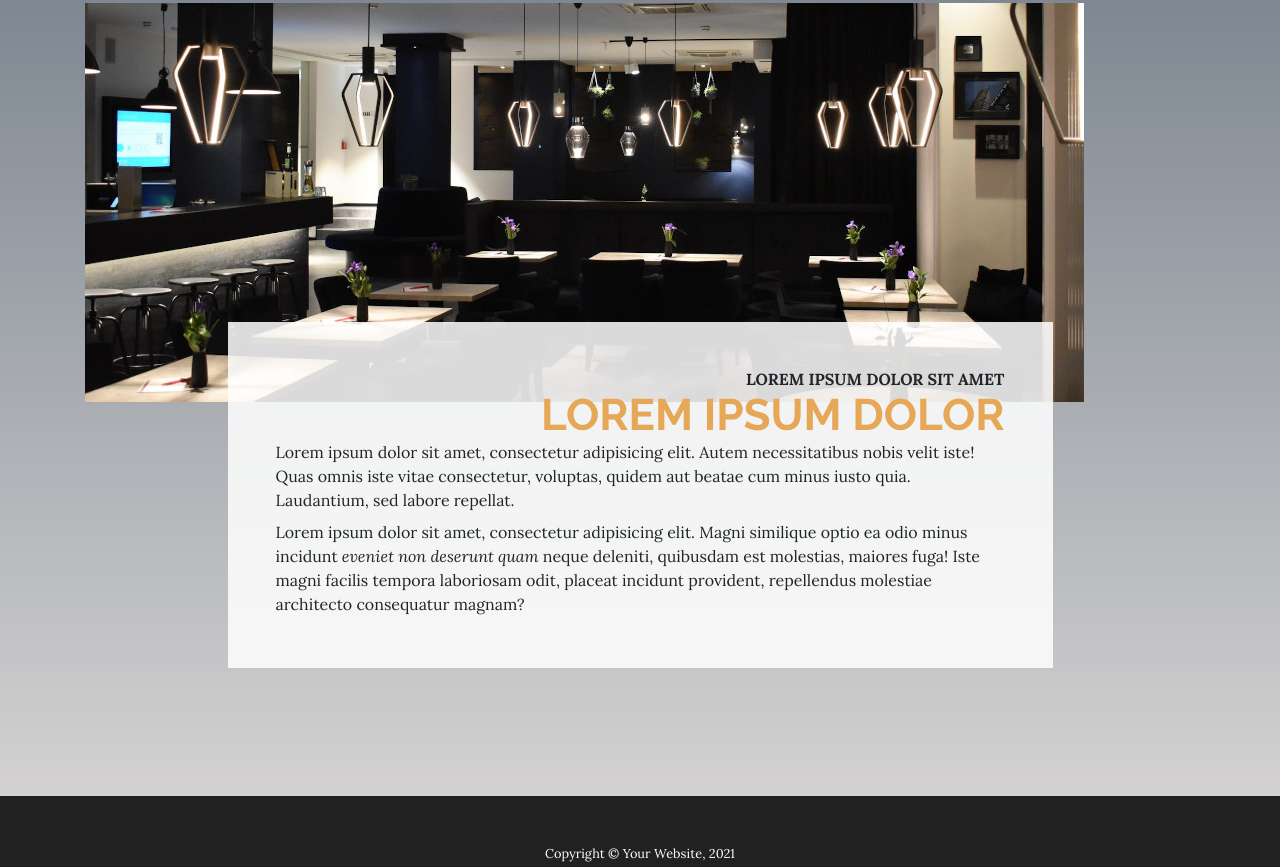
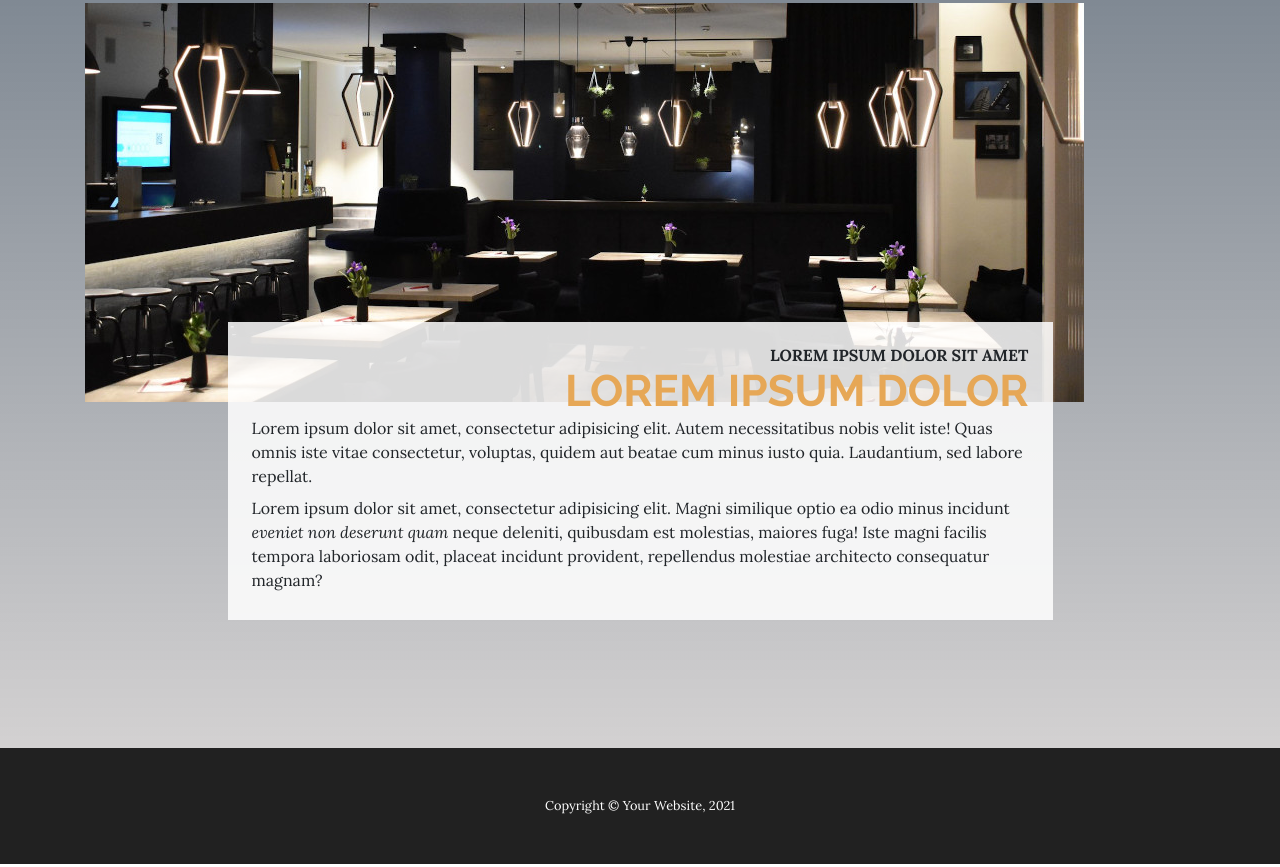
Before and after one commit to calumjdavies/Overlap-Modular-Theme, a website: page about.html in a window 1280 px wide. Shown: the part 349-1216 px from the top of the page. Drawn offline with nearby package versions, Linux system fonts and the light colour scheme.

Commit message:
Changed readme

```diff
--- a/about.html
+++ b/about.html
@@ -78,7 +78,7 @@
       <div class="about-heading-content">
         <div class="row">
           <div class="col-xl-9 col-lg-10 mx-auto">
-            <div class="bg-faded rounded-0 p-5">
+            <div class="bg-faded rounded-0 p-4">
               <h2 class="section-heading mb-2 text-right">
                 <span class="section-heading-upper mb-2">Lorem ipsum dolor sit amet</span>
                 <span class="section-heading-lower mb-2">Lorem ipsum dolor</span>
```
Also changed, not shown: README.md.
